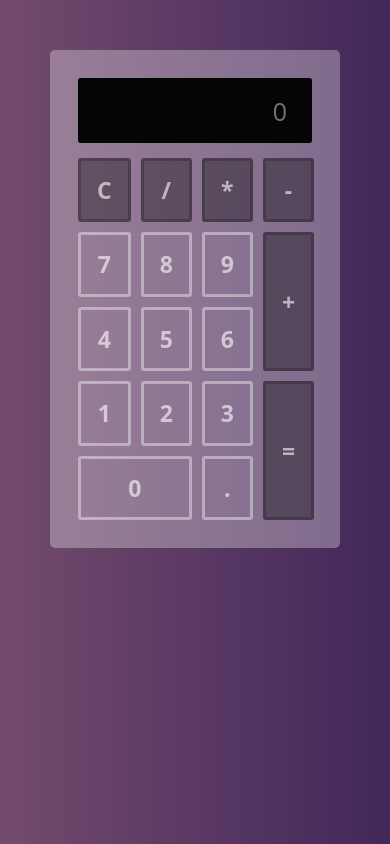
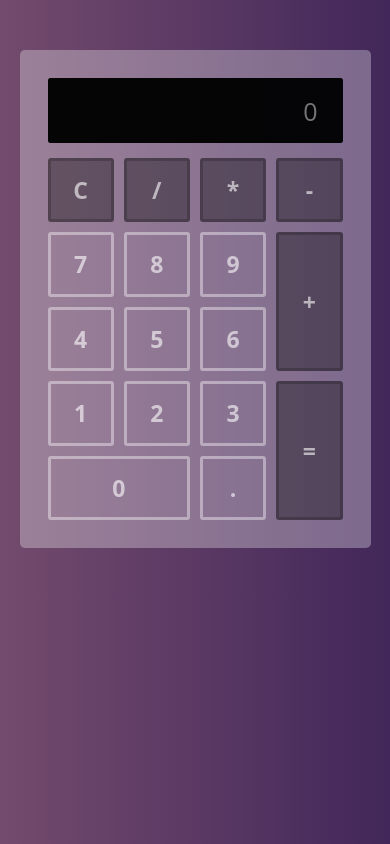
Before and after one commit to lesthoward/calculator, a plain HTML site: page index.html in a window 390 px wide. Drawn offline with nearby package versions, Linux system fonts and the light colour scheme.

Commit message:
Responsive design on mobile

```diff
--- a/calculator.css
+++ b/calculator.css
@@ -38,14 +38,9 @@ body {
 
 @media screen and (max-width:468px){
     .calculator {
-        width: 35rem;
+        min-width: 30rem;
+        width: 100%;
         padding: 2.8rem;
-    }
-}
-
-@media screen and (max-width:415px){
-    .calculator {
-        width: 29rem;
     }
 }
 
```
